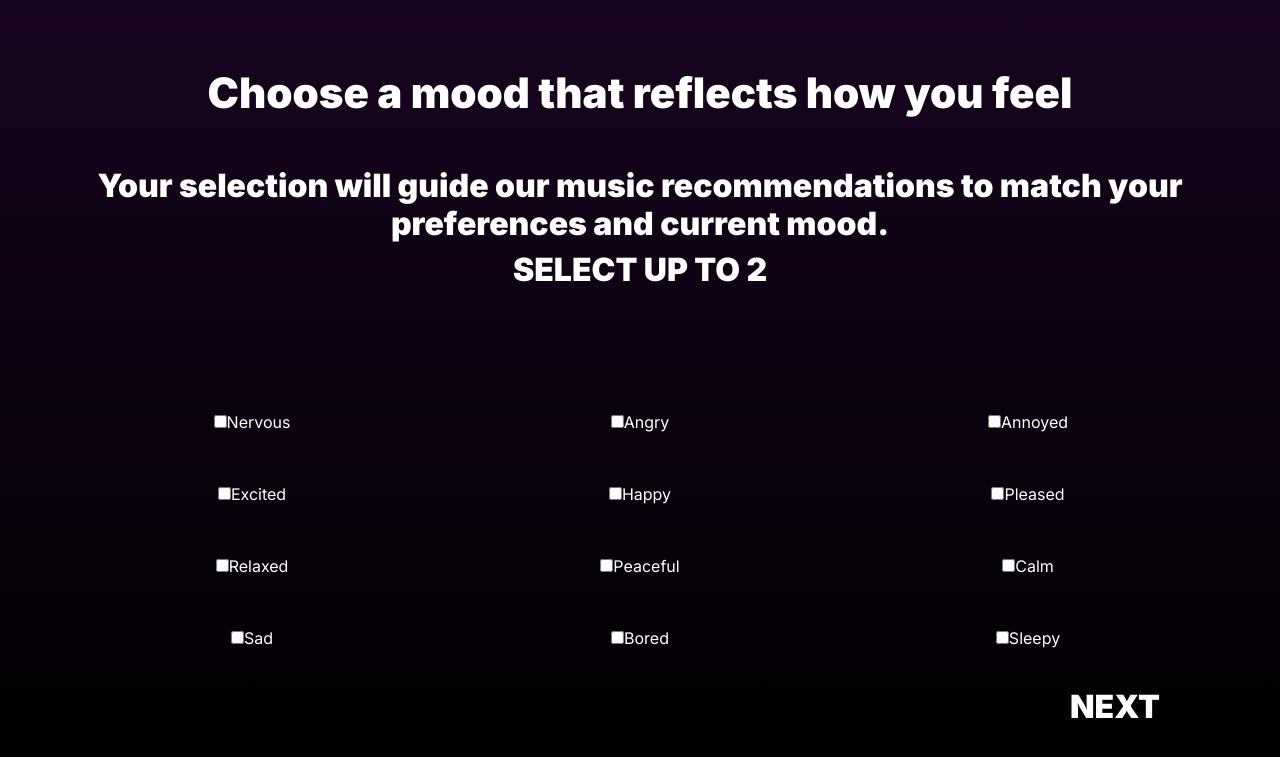
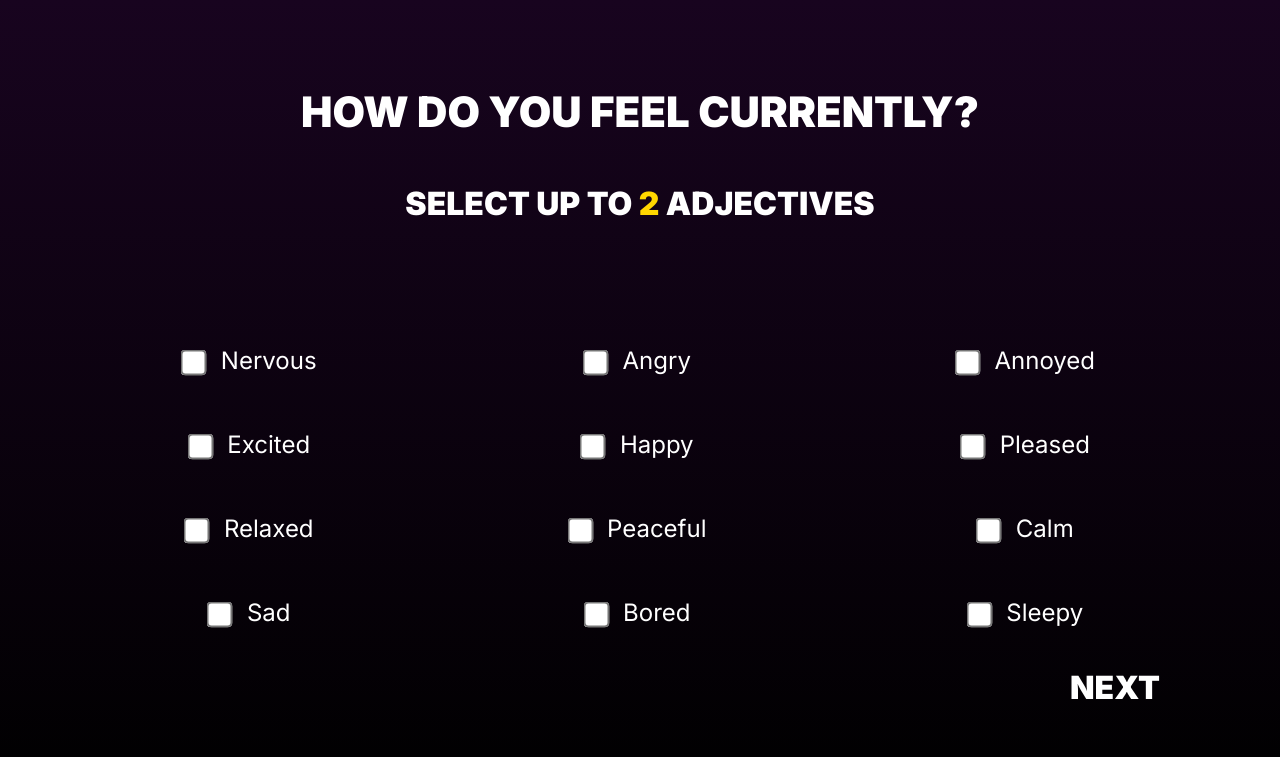
Before and after one commit to uol-feps-soc-comp3931-2324-classroom/final-year-project-svedka4, a Flask app: page /mood in a window 1280 px wide. Shown: the top 757 px of the page. Run offline with Flask 3, Linux system fonts and the light colour scheme; parts of the project's set-up code (start-up, migrations or seed data) failed here and were passed over.

Commit message:
UI touch ups

```diff
--- a/app/static/styles.css
+++ b/app/static/styles.css
@@ -41,36 +41,12 @@ margin-top: 7rem;
 
 input[type="checkbox" i] {
     accent-color: blueviolet;
-
+    transform: scale(2);
 }
-
-
-/* .genre-pill label {
-cursor: pointer;
-border: 2px solid transparent;
-padding: 0px 4rem;
-width: 200px;
-height: 100px;
-
-border-radius: 20px;
-border: solid 5px rgba(226, 226, 226, 0.5);
-
-font-size: 32px;
-font-weight: 900;
-
-display: flex;
-justify-content: center;
-align-items: center;
-} */
-
-/* .genre-pill input[type="checkbox"] {
-    display: none;
-} */
-
-/* .genre-pill input[type="checkbox"]:checked + label {
-    border-color: #28a745;
-} */
-
+label {
+    font-size: 1.5rem;
+    padding-left: 1rem;
+}
 
 .button-block {
 margin-top: 2rem;
@@ -114,12 +90,10 @@ margin-top: 25rem; /* More margin between the slider and the icons */
 }
 
 /* music player playPauseButton */
-#playPauseBtn {
-    background: none;
+.playPauseBtn {
+    background-color: Transparent;
+    background-repeat:no-repeat;
     border: none;
-    padding: 0;
-    margin: 0;
-    cursor: pointer;
-    outline: none;
-    margin-bottom: 2rem;
+    cursor:pointer;
+    overflow: hidden;
 }
--- a/app/templates/mood.html
+++ b/app/templates/mood.html
@@ -4,17 +4,17 @@
 
     <div class="text-block">
         <!-- transparency issue -->
-        <h1 style="font-size: 42px; font-weight: 900; margin-bottom: 3rem;">Choose a mood that reflects how you feel</h1>
-        <h3 style="font-size: 32px; font-weight: 900;">Your selection will guide our music recommendations to match your preferences and current mood.</h3>
-        <h3 style="font-size: 32px; font-weight: 900;">SELECT UP TO 2</h3>
+        <h1 style="font-size: 42px; font-weight: 900; margin-bottom: 3rem;">HOW DO YOU FEEL CURRENTLY?</h1>
+        <h3 style="font-size: 32px; font-weight: 900;">SELECT UP TO <span style="color: gold;">2</span> ADJECTIVES</h3>
     </div>
 
     <form id="moodForm" action="{{ url_for('mood') }}" method="POST" name="mood-form">
         <div class="pill-container">
             {% for mood in moods %}
-                <label>
-                    <input type="checkbox" name="mood" value="{{ mood }}" class="genre-pill">{{ mood }}</input>
-                </label>
+                <div>
+                    <input type="checkbox" name="mood" value="{{ mood }}" class="genre-pill"></input>
+                    <label for="{{ mood }}">{{ mood }}</label>
+                </div>
             {% endfor %}
         </div>
 
```
Also changed, not shown: app/templates/genre.html (+5 -4 lines).
